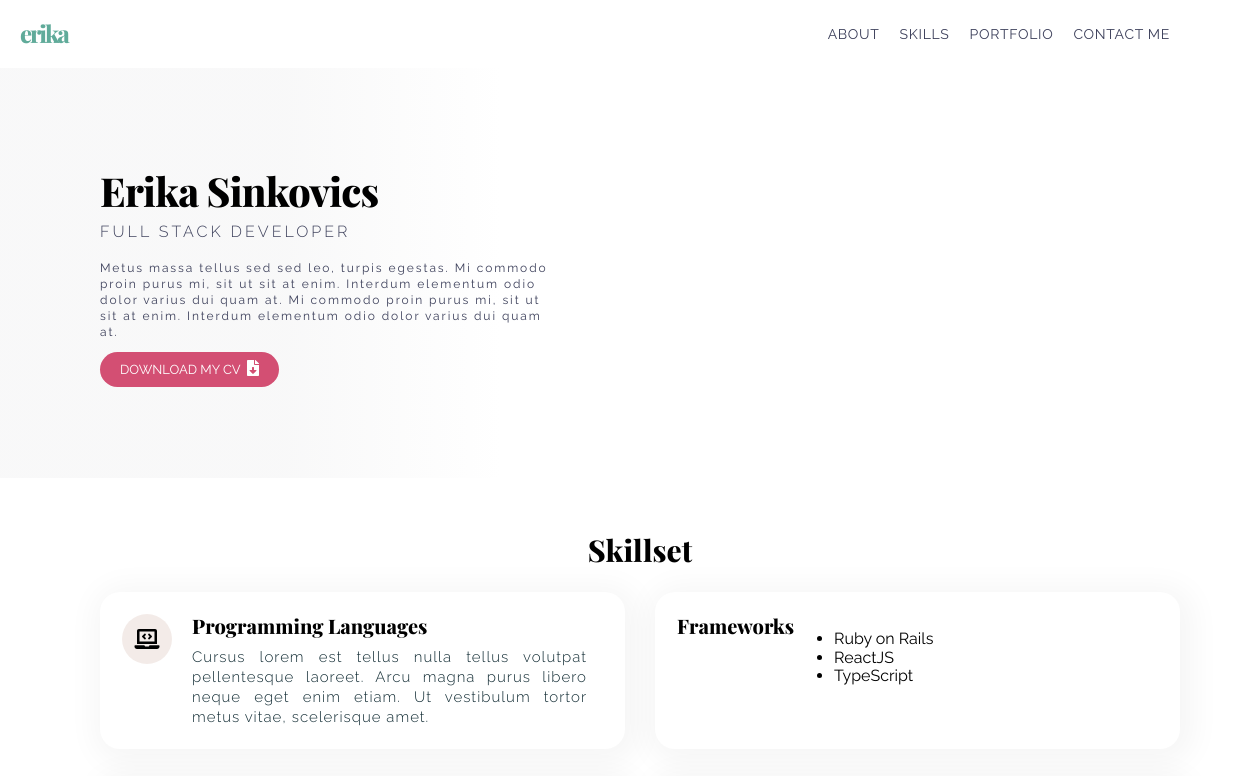
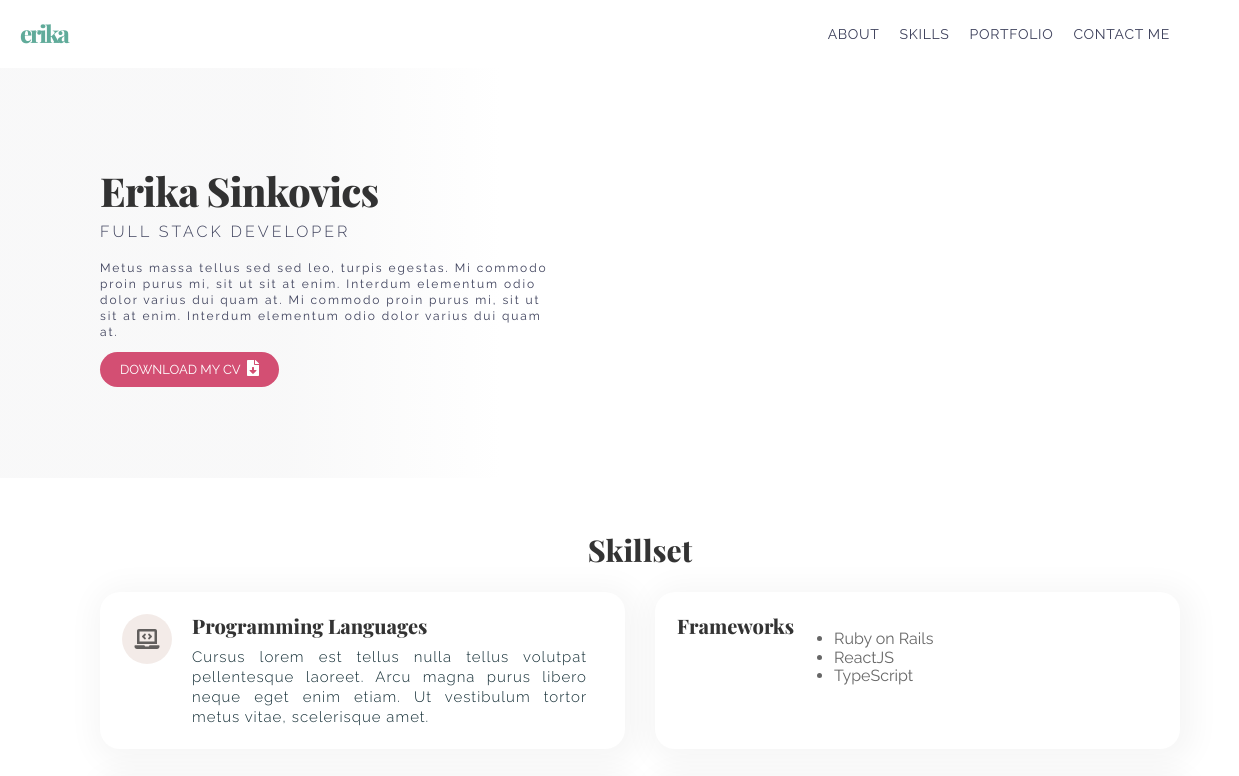
Before and after one commit to erikasinkovics/portfolio, a Gatsby site: page / in a window 1280 px wide. Shown: the top 776 px of the page, 0-1239 px from the left. Built offline with nearby package versions, Linux system fonts and the light colour scheme; Gatsby itself is replaced by a stand-in of ours.

Commit message:
Changed font colors

```diff
--- a/src/styles/styles.scss
+++ b/src/styles/styles.scss
@@ -21,9 +21,11 @@
 body {
   // background-color: $champagnepink;
   font-family: $body-font;
+  color: rgba(0, 0, 0, 0.6)
 }
 
 h1, h2, h3, h4, h5 {
   font-family: $headers-font;
   font-weight: 800;
+  color: rgba(0, 0, 0, 0.8);
 }
```
